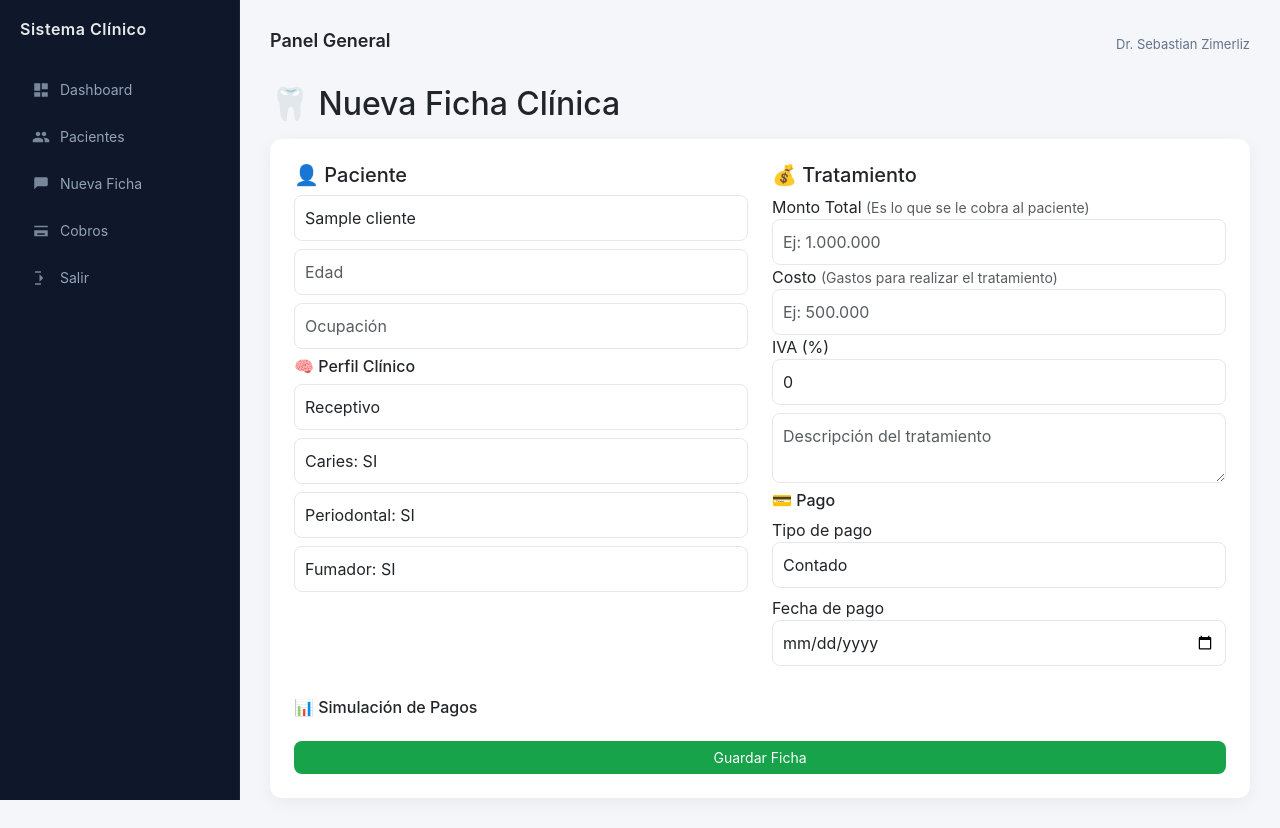
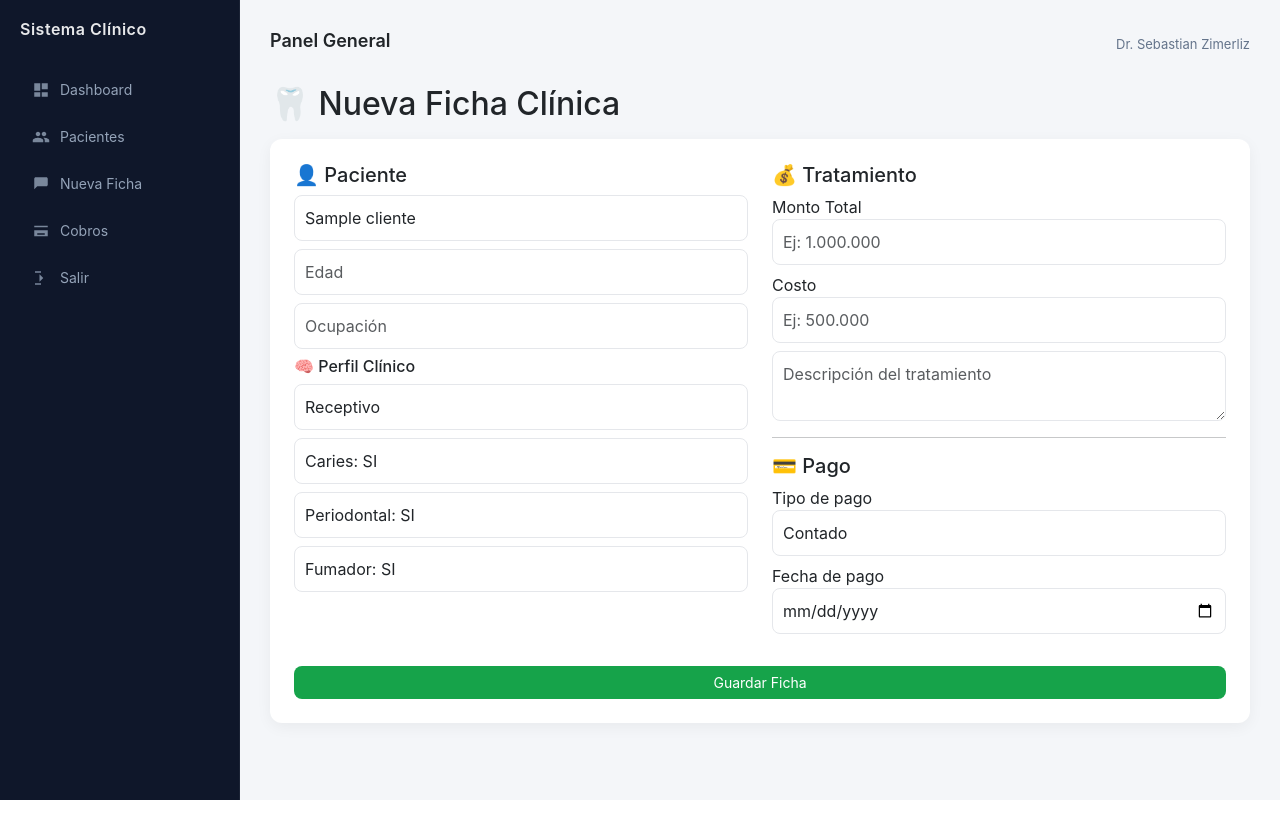
Before and after one commit to warce96/odonto, a Flask app: page /ficha in a window 1280 px wide. After the commit the page ends 800 px from the top, so only its background shows below. Run offline with Flask 3, Linux system fonts and the light colour scheme; a user stored in the database is signed in; tables that the repository leaves empty hold one stand-in row (values such as "Sample post").

Commit message:
Update ficha.html

```diff
--- a/clinica_odon/templates/ficha.html
+++ b/clinica_odon/templates/ficha.html
@@ -53,24 +53,18 @@
 
 <h5>💰 Tratamiento</h5>
 
-<label>
-Monto Total
-<small class="text-muted">(Es lo que se le cobra al paciente)</small>
-</label>
-<input name="total" id="total" placeholder="Ej: 1.000.000" class="form-control" onkeyup="formatearNumero(this)">
+<label>Monto Total</label>
+<input name="total" id="total" placeholder="Ej: 1.000.000" class="form-control mb-2">
 
-<label>
-Costo
-<small class="text-muted">(Gastos para realizar el tratamiento)</small>
-</label>
-<input name="costo" placeholder="Ej: 500.000" class="form-control" onkeyup="formatearNumero(this)">
+<label>Costo</label>
+<input name="costo" placeholder="Ej: 500.000" class="form-control mb-2">
 
-<label>IVA (%)</label>
-<input name="iva" id="iva" value="0" class="form-control mb-2">
+<textarea name="descripcion" placeholder="Descripción del tratamiento"
+class="form-control mb-3"></textarea>
 
-<textarea placeholder="Descripción del tratamiento" class="form-control mb-2"></textarea>
+<hr>
 
-<h6>💳 Pago</h6>
+<h5>💳 Pago</h5>
 
 <label>Tipo de pago</label>
 <select name="tipo" id="tipo" class="form-control mb-2">
@@ -79,30 +73,37 @@ Costo
 </select>
 
 <!-- CONTADO -->
-<div id="contado_box">
+<div id="contado_box" class="mb-3">
     <label>Fecha de pago</label>
-    <input type="date" name="fecha_pago" class="form-control mb-2">
+    <input type="date" name="fecha_pago" class="form-control">
 </div>
 
 <!-- CUOTAS -->
-<div id="cuotas_box" style="display:none;">
+<div id="cuotas_box" class="card p-3 mb-3" style="display:none;">
 
+<div class="row">
+
+<div class="col-md-6">
 <label>Interés (%)</label>
 <input name="interes" id="interes" value="0" class="form-control mb-2">
+</div>
 
+<div class="col-md-6">
 <label>Cantidad de cuotas</label>
 <input name="cuotas" id="cuotas" value="1" class="form-control mb-2">
+</div>
 
-<label>Fecha inicio de cobro</label>
+<div class="col-md-6">
+<label>Fecha inicio</label>
 <input type="date" name="fecha_inicio" id="fecha_inicio" class="form-control mb-2">
+</div>
 
+<div class="col-md-6">
 <label>Periodicidad</label>
 <select name="periodo" id="periodo" class="form-control mb-2">
     <option value="30">Mensual</option>
     <option value="15">Quincenal</option>
-    <option value="180">Semestral</option>
 </select>
-
 </div>
 
 </div>
@@ -110,8 +111,14 @@ Costo
 </div>
 
 <!-- ================= SIMULACIÓN ================= -->
-<h6 class="mt-4">📊 Simulación de Pagos</h6>
+<div id="simulacion_box" class="card p-3" style="display:none;">
+<h6>📊 Simulación de Pagos</h6>
 <div id="simulacion"></div>
+</div>
+
+</div>
+
+</div>
 
 <button class="btn btn-success w-100 mt-3">Guardar Ficha</button>
 
@@ -126,34 +133,42 @@ function formato(num){
     return new Intl.NumberFormat('es-PY').format(num)
 }
 
-// ================= TOGGLE TIPO =================
-document.getElementById("tipo").addEventListener("change", function(){
-
-    if(this.value === "cuotas"){
-        document.getElementById("cuotas_box").style.display = "block"
-        document.getElementById("contado_box").style.display = "none"
-    }else{
-        document.getElementById("cuotas_box").style.display = "none"
-        document.getElementById("contado_box").style.display = "block"
-    }
-
-})
-
 // ================= FORMATEO INPUT =================
 document.getElementById("total").addEventListener("input", function(){
     let valor = this.value.replace(/\./g,'').replace(/[^0-9]/g,'')
     this.value = formato(valor)
 })
 
+// ================= TOGGLE =================
+document.getElementById("tipo").addEventListener("change", function(){
+
+    let cuotasBox = document.getElementById("cuotas_box")
+    let contadoBox = document.getElementById("contado_box")
+    let simBox = document.getElementById("simulacion_box")
+
+    if(this.value === "cuotas"){
+        cuotasBox.style.display = "block"
+        contadoBox.style.display = "none"
+        simBox.style.display = "block"
+    }else{
+        cuotasBox.style.display = "none"
+        contadoBox.style.display = "block"
+        simBox.style.display = "none"
+    }
+
+})
+
 // ================= SIMULACIÓN =================
 document.addEventListener("input", function(){
 
+    if(document.getElementById("tipo").value !== "cuotas") return
+
     let total = parseFloat(document.getElementById("total").value.replace(/\./g,'')) || 0
-    let interes = parseFloat(document.getElementById("interes")?.value) || 0
-    let cuotas = parseInt(document.getElementById("cuotas")?.value) || 1
-    let periodo = parseInt(document.getElementById("periodo")?.value) || 30
+    let interes = parseFloat(document.getElementById("interes").value) || 0
+    let cuotas = parseInt(document.getElementById("cuotas").value) || 1
+    let periodo = parseInt(document.getElementById("periodo").value) || 30
 
-    let fechaInicio = document.getElementById("fecha_inicio")?.value
+    let fechaInicio = document.getElementById("fecha_inicio").value
     let fechaBase = fechaInicio ? new Date(fechaInicio) : new Date()
 
     let totalFinal = total * (1 + interes/100)
@@ -167,9 +182,10 @@ document.addEventListener("input", function(){
         fecha.setDate(fecha.getDate() + (periodo*i))
 
         html += `
-        <div class="card p-2 mb-2">
-            💳 Cuota ${i}: <b>${formato(monto)}</b><br>
-            📅 ${fecha.toLocaleDateString()}
+        <div class="d-flex justify-content-between border-bottom py-2">
+            <div>Cuota ${i}</div>
+            <div><b>${formato(monto)}</b></div>
+            <div>${fecha.toLocaleDateString()}</div>
         </div>`
     }
 
```
